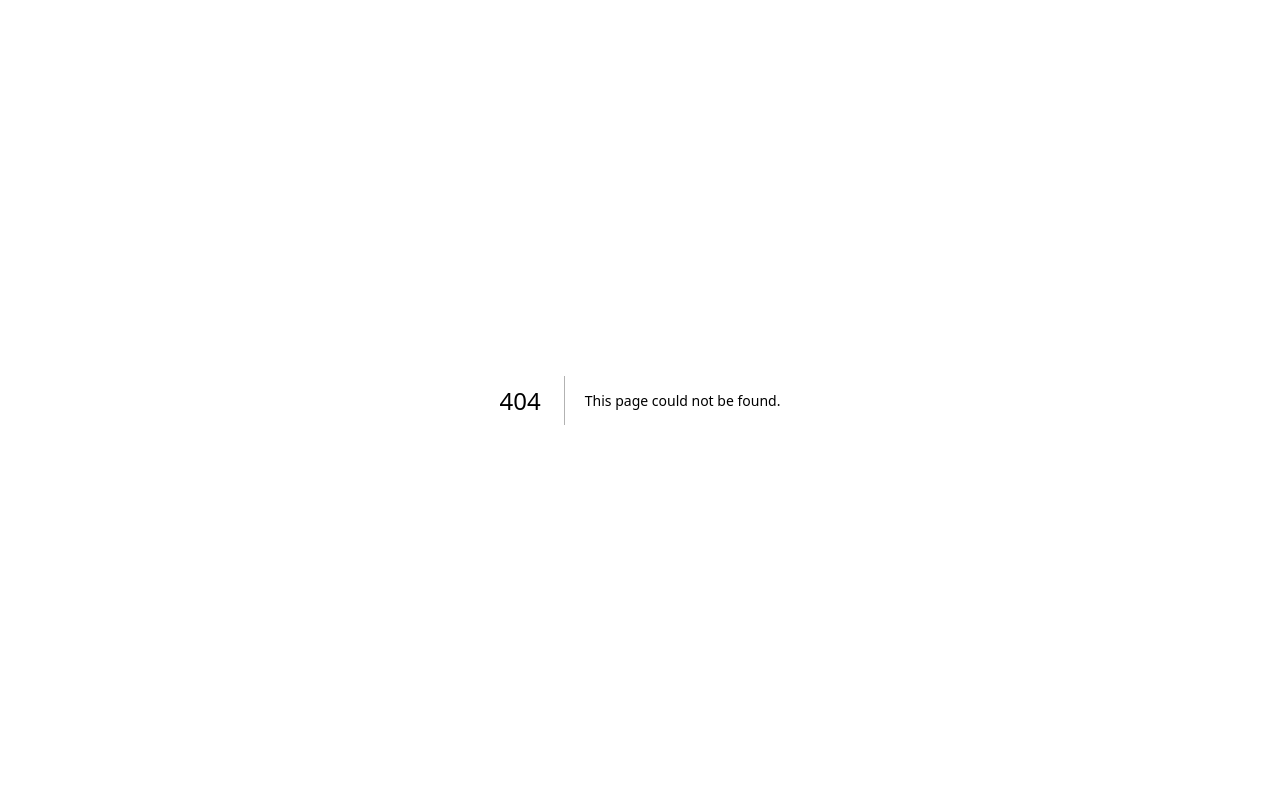
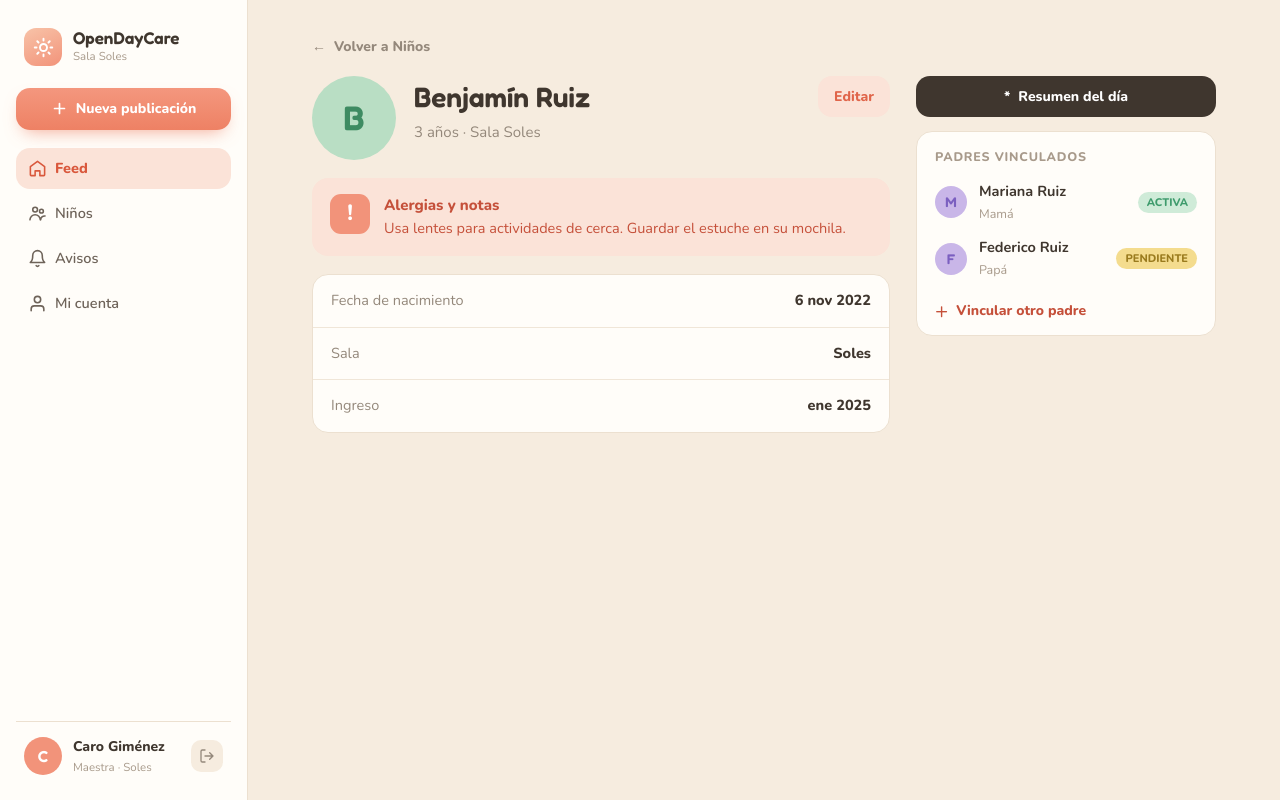
Before and after one commit to MLahuasi/opencode-daycare, a Next.js app: page /kids/benjamin-ruiz in a window 1280 px wide. Before the commit this address had no page. Built offline with nearby package versions, Linux system fonts and the light colour scheme.

Commit message:
DayCare - spec-03-kids-and-profiles - Create app/kids/[slug]/page.tsx.

```diff
--- a/app/features/kids/components/kid-profile.module.css
+++ b/app/features/kids/components/kid-profile.module.css
@@ -1,3 +1,47 @@
+.page {
+  min-height: 100%;
+  padding: 34px clamp(24px, 5vw, 68px) 80px;
+}
+
+.container {
+  width: min(100%, 980px);
+  margin: 0 auto;
+}
+
+.backLink {
+  justify-content: flex-start;
+  margin-bottom: 20px;
+  padding: 0;
+  color: var(--color-muted);
+}
+
+.backLink:hover:not(:disabled) {
+  background: transparent;
+  color: var(--color-ink);
+}
+
+.profileColumns {
+  display: flex;
+  align-items: flex-start;
+  gap: 26px;
+}
+
+.profileMainColumn {
+  display: flex;
+  min-width: 0;
+  flex: 1;
+  flex-direction: column;
+  gap: 18px;
+}
+
+.profileSideColumn {
+  display: flex;
+  width: 300px;
+  flex: none;
+  flex-direction: column;
+  gap: 14px;
+}
+
 .profileHeader {
   display: flex;
   align-items: flex-start;
@@ -189,6 +233,18 @@
 }
 
 @media (max-width: 560px) {
+  .page {
+    padding: 28px 16px 40px;
+  }
+
+  .profileColumns {
+    flex-direction: column;
+  }
+
+  .profileSideColumn {
+    width: 100%;
+  }
+
   .profileHeader {
     flex-wrap: wrap;
   }
--- /dev/null
+++ b/app/kids/[slug]/page.tsx
@@ -0,0 +1,69 @@
+import { LinkButton } from "@/app/components/ui";
+import { kids, parents } from "@/app/data/mocks";
+import {
+  KidBasicInfo,
+  KidMedicalNotes,
+  KidParents,
+  KidProfileActions,
+  KidProfileHeader,
+} from "@/app/features/kids";
+import { calculateAge } from "@/app/features/kids/utils";
+import { notFound } from "next/navigation";
+import styles from "@/app/features/kids/components/kid-profile.module.css";
+
+const AVATAR_TONES = ["blue", "pink", "green", "yellow", "purple"] as const;
+
+function getTodayIsoDate(): string {
+  const today = new Date();
+  const month = String(today.getMonth() + 1).padStart(2, "0");
+  const day = String(today.getDate()).padStart(2, "0");
+
+  return `${today.getFullYear()}-${month}-${day}`;
+}
+
+/**
+ * Renders a kid profile resolved from the canonical slug.
+ *
+ * @param props - Dynamic profile route parameters.
+ * @param props.params - Promise containing the requested kid slug.
+ * @returns The resolved kid profile or the route's not-found boundary.
+ */
+export default async function KidProfilePage({
+  params,
+}: {
+  params: Promise<{ slug: string }>;
+}) {
+  const { slug } = await params;
+  const kidIndex = kids.findIndex((candidate) => candidate.slug === slug);
+  const kid = kids[kidIndex];
+
+  if (!kid) {
+    notFound();
+  }
+
+  const linkedParents = parents.filter((parent) => kid.parentIds.includes(parent.id));
+  const age = calculateAge(kid.birthDate, getTodayIsoDate());
+  const avatarTone = AVATAR_TONES[kidIndex % AVATAR_TONES.length];
+
+  return (
+    <main className={styles.page}>
+      <div className={styles.container}>
+        <LinkButton className={styles.backLink} href="/kids" variant="ghost">
+          <span aria-hidden="true">←</span>
+          Volver a Niños
+        </LinkButton>
+        <div className={styles.profileColumns}>
+          <div className={styles.profileMainColumn}>
+            <KidProfileHeader age={age} avatarTone={avatarTone} kid={kid} />
+            <KidMedicalNotes notes={kid.medicalNotes} />
+            <KidBasicInfo kid={kid} />
+          </div>
+          <div className={styles.profileSideColumn}>
+            <KidProfileActions />
+            <KidParents parents={linkedParents} />
+          </div>
+        </div>
+      </div>
+    </main>
+  );
+}
```
